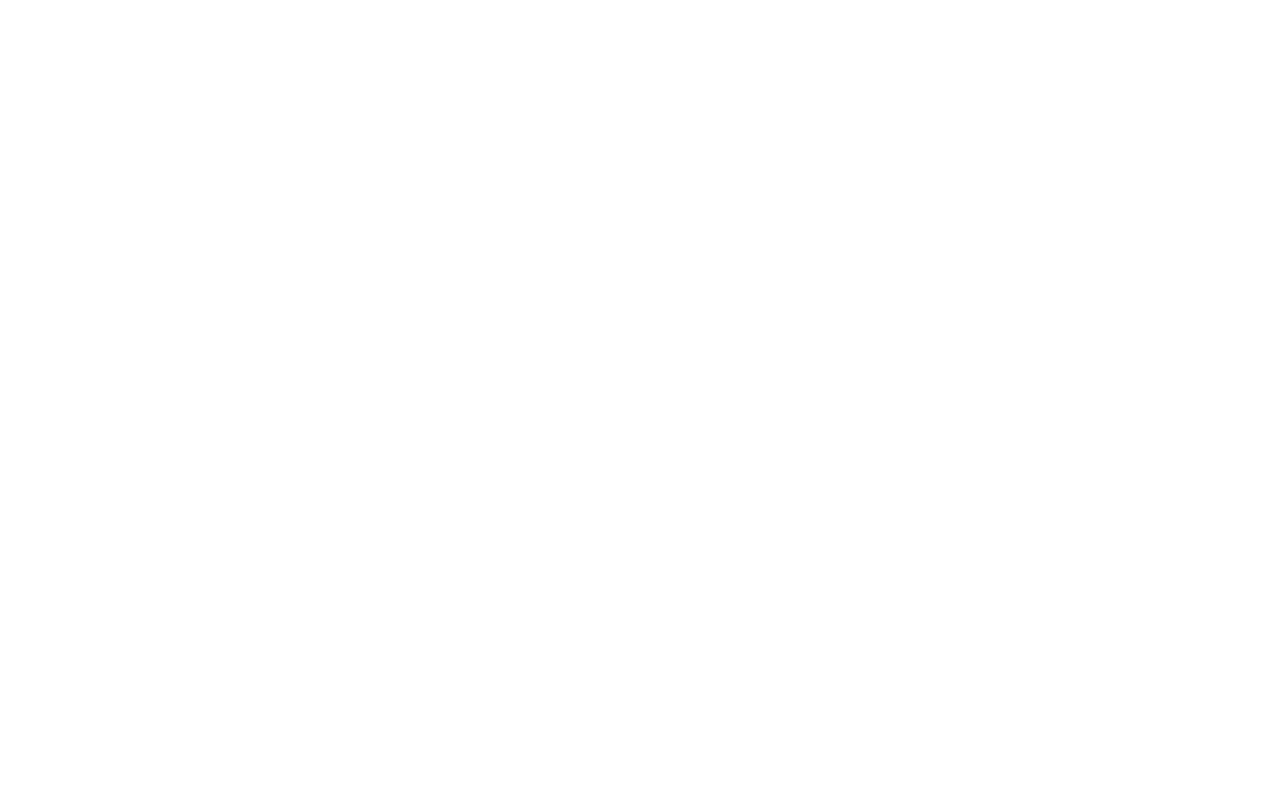
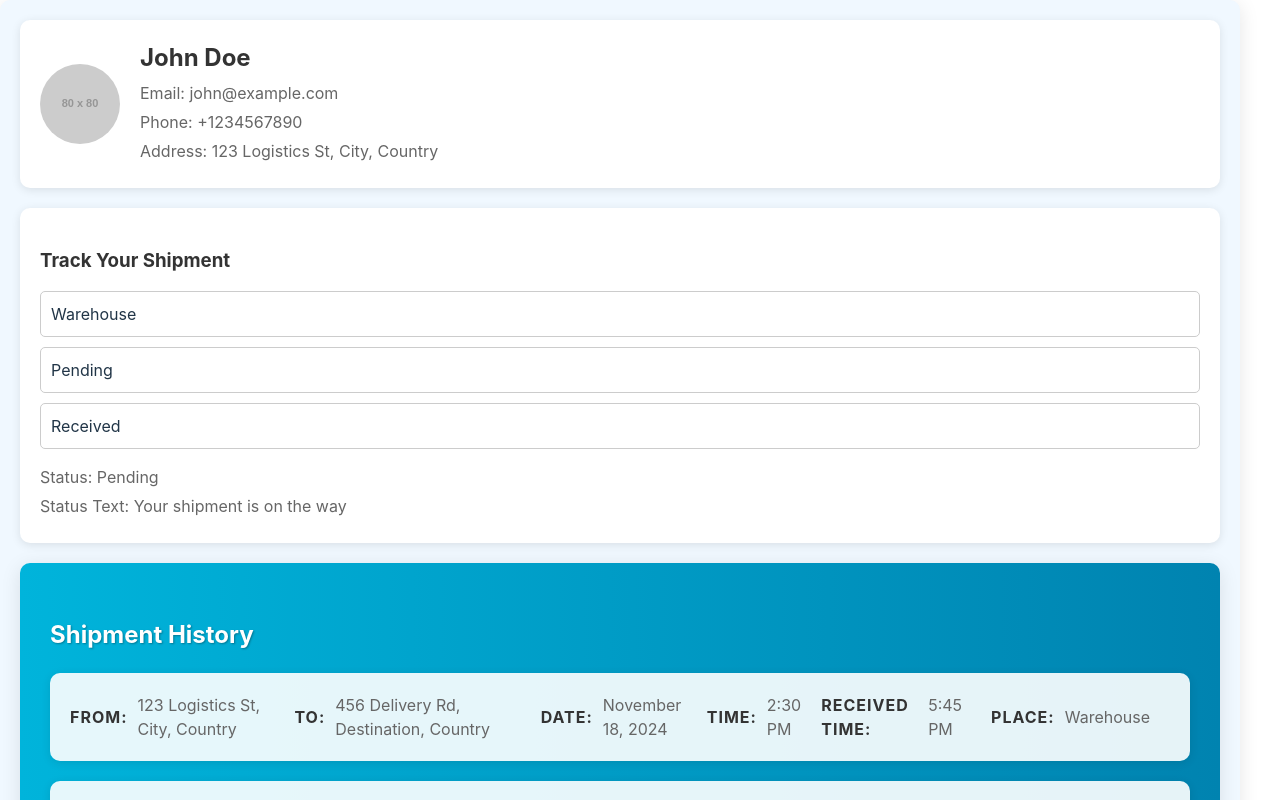
Before and after one commit to Nsairun/react24, a React (Vite) app: page /UserDashboard in a window 1280 px wide. Before the commit this address had no page. Shown: the top 800 px of the page. Built offline with nearby package versions, Linux system fonts and the light colour scheme.

Commit message:
adding user dashboard

```diff
--- /dev/null
+++ b/src/atoms/UserContext.jsx
@@ -0,0 +1,16 @@
+// UserContext.jsx
+import React, { createContext, useContext } from 'react';
+
+const UserContext = createContext();
+
+export const UserProvider = ({ children, value }) => {
+  return (
+    <UserContext.Provider value={value}>
+      {children}
+    </UserContext.Provider>
+  );
+};
+
+export const useUser = () => {
+  return useContext(UserContext);
+};
--- a/src/main.jsx
+++ b/src/main.jsx
@@ -8,7 +8,22 @@
   RouterProvider,
 } from "react-router-dom";
 import "./index.css";
-import RegistrationLogin from './orgs/RegistrationLogin.jsx'
+import RegistrationLogin from './orgs/RegistrationLogin.jsx';
+import UserDashboard from './orgs/UserDashboard.jsx'
+import { UserProvider } from './atoms/UserContext.jsx'
+
+const user = {
+  role: 'client', // or 'admin'
+  profilePic: 'https://via.placeholder.com/80',
+  name: 'John Doe',
+  email: 'john@example.com',
+  phone: '+1234567890',
+  address: '123 Logistics St, City, Country',
+  shipmentStatus: {
+    status: 'Pending',
+    statusText: 'Your shipment is on the way',
+  },
+}
 
 const router = createBrowserRouter([
   {
@@ -17,12 +32,16 @@
   {
     path: "RegistrationLogin", element: <RegistrationLogin />
   },
-
+  {
+    path: "UserDashboard", element: <UserDashboard />
+  },
 
 ]);
 
 createRoot(document.getElementById('root')).render(
   <StrictMode>
-    <RouterProvider router={router}/>
+    <UserProvider value={user}>
+      <RouterProvider router={router} />
+    </UserProvider>
   </StrictMode>,
 )
--- a/src/orgs/NavBar.jsx
+++ b/src/orgs/NavBar.jsx
@@ -62,6 +62,9 @@
     const handleNavigate = () => {
         navigate('/');
     }
+    const handleNavigateToDash = () => {
+      navigate('UserDashboard');
+  }
   return (
     <NavbarContainer>
         <Logo>CarryOn!</Logo>
@@ -70,8 +73,8 @@
          <small>Home</small>
           <FaHome />
         </NavLink>
-        <NavLink>
-         <small>Profilee</small>
+        <NavLink onClick={handleNavigateToDash}>
+         <small>Profile</small>
           <FaUserCircle />
         </NavLink>
       </NavLinks>
--- /dev/null
+++ b/src/orgs/UserDashboard.jsx
@@ -0,0 +1,237 @@
+// UserDashboard.js
+import React from 'react';
+import styled from 'styled-components';
+import { useUser } from '../atoms/UserContext';
+
+// Styled components
+const DashboardContainer = styled.div`
+  max-width: 1200px;
+  margin: 0 auto;
+  padding: 20px;
+  background-color: #f0f8ff; /* Light sky blue */
+  border-radius: 10px;
+  box-shadow: 0 4px 20px rgba(0, 0, 0, 0.1);
+`;
+
+const UserProfile = styled.div`
+  display: flex;
+  align-items: center;
+  background: white;
+  padding: 20px;
+  border-radius: 10px;
+  margin-bottom: 20px;
+  box-shadow: 0 2px 10px rgba(0, 0, 0, 0.1);
+`;
+
+const ProfilePic = styled.img`
+  border-radius: 50%;
+  width: 80px;
+  height: 80px;
+  margin-right: 20px;
+`;
+
+const UserInfo = styled.div`
+  flex-grow: 1;
+`;
+
+const UserName = styled.h2`
+  margin: 0;
+  color: #333;
+`;
+
+const UserDetail = styled.p`
+  margin: 5px 0;
+  color: #666;
+`;
+
+const TrackingSection = styled.div`
+  background: white;
+  padding: 20px;
+  border-radius: 10px;
+  box-shadow: 0 2px 10px rgba(0, 0, 0, 0.1);
+`;
+
+const TrackingTitle = styled.h3`
+  margin-bottom: 15px;
+  color: #333;
+`;
+
+const StatusList = styled.ul`
+  list-style-type: none;
+  padding: 0;
+`;
+
+const StatusItem = styled.li`
+  background: ${(props) => (props.isAdmin ? '#e0f7fa' : '#fff')};
+  padding: 10px;
+  border: 1px solid #ccc;
+  border-radius: 5px;
+  margin-bottom: 10px;
+  display: flex;
+  justify-content: space-between;
+`;
+
+const AdminButton = styled.button`
+  background-color: #008cba; /* Button color */
+  color: white;
+  border: none;
+  border-radius: 5px;
+  padding: 5px 10px;
+  cursor: pointer;
+  display: ${(props) => (props.isAdmin ? 'inline' : 'none')};
+
+  &:hover {
+    background-color: #005f7f; /* Darker shade on hover */
+  }
+`;
+
+// UserDashboard.js
+// ... (other component code remains the same)
+
+const ShipmentHistorySection = styled.div`
+  background: linear-gradient(to right, #00b4db, #0083b0);
+  padding: 30px;
+  border-radius: 10px;
+  box-shadow: 0 4px 20px rgba(0, 0, 0, 0.1);
+  margin-top: 20px;
+`;
+
+const ShipmentHistoryTitle = styled.h3`
+  margin-bottom: 20px;
+  color: white;
+  text-shadow: 1px 1px 2px rgba(0, 0, 0, 0.3);
+  font-size: 24px;
+`;
+
+const ShipmentHistoryItem = styled.div`
+  display: flex;
+  justify-content: space-between;
+  align-items: center;
+  padding: 20px;
+  background-color: rgba(255, 255, 255, 0.9);
+  border-radius: 10px;
+  box-shadow: 0 2px 10px rgba(0, 0, 0, 0.1);
+  margin-bottom: 20px;
+  transition: transform 0.3s, box-shadow 0.3s;
+
+  &:hover {
+    transform: translateY(-5px);
+    box-shadow: 0 4px 20px rgba(0, 0, 0, 0.2);
+  }
+`;
+
+const ShipmentDetail = styled.div`
+  display: flex;
+  align-items: center;
+  flex-grow: 1;
+  margin-right: 20px;
+`;
+
+const ShipmentLabel = styled.span`
+  font-weight: bold;
+  margin-right: 10px;
+  color: #333;
+  text-transform: uppercase;
+  letter-spacing: 1px;
+`;
+
+const ShipmentValue = styled.span`
+  color: #666;
+  font-size: 16px;
+`;
+
+const UserDashboard = () => {
+  const user = useUser(); // Get user from context
+  const isAdmin = user.role === 'admin'; // Check if the user is an admin
+
+  const shipmentHistory = [
+    {
+      from: '123 Logistics St, City, Country',
+      to: '456 Delivery Rd, Destination, Country',
+      date: 'November 18, 2024',
+      time: '2:30 PM',
+      receivedTime: '5:45 PM',
+      place: 'Warehouse',
+    },
+    {
+      from: '987 Shipping Ln, Warehouse, Country',
+      to: '123 Logistics St, City, Country',
+      date: 'November 17, 2024',
+      time: '10:00 AM',
+      receivedTime: '2:15 PM',
+      place: 'Pending',
+    },
+    {
+      from: '456 Delivery Rd, Destination, Country',
+      to: '789 Receiving Blvd, City, Country',
+      date: 'November 16, 2024',
+      time: '9:00 AM',
+      receivedTime: '12:00 PM',
+      place: 'Received',
+    },
+  ];
+
+  return (
+    <DashboardContainer>
+      <UserProfile>
+        <ProfilePic src={user.profilePic} alt="Profile" />
+        <UserInfo>
+          <UserName>{user.name}</UserName>
+          <UserDetail>Email: {user.email}</UserDetail>
+          <UserDetail>Phone: {user.phone}</UserDetail>
+          <UserDetail>Address: {user.address}</UserDetail>
+        </UserInfo>
+      </UserProfile>
+      <TrackingSection>
+        <TrackingTitle>Track Your Shipment</TrackingTitle>
+        <StatusList>
+          <StatusItem>
+            Warehouse <span>{isAdmin && <AdminButton>Edit</AdminButton>}</span>
+          </StatusItem>
+          <StatusItem>
+            Pending <span>{isAdmin && <AdminButton>Edit</AdminButton>}</span>
+          </StatusItem>
+          <StatusItem>
+            Received <span>{isAdmin && <AdminButton>Edit</AdminButton>}</span>
+          </StatusItem>
+        </StatusList>
+        <UserDetail>Status: {user.shipmentStatus.status}</UserDetail>
+        <UserDetail>Status Text: {user.shipmentStatus.statusText}</UserDetail>
+      </TrackingSection>
+
+      <ShipmentHistorySection>
+        <ShipmentHistoryTitle>Shipment History</ShipmentHistoryTitle>
+        {shipmentHistory.map((shipment, index) => (
+          <ShipmentHistoryItem key={index}>
+            <ShipmentDetail>
+              <ShipmentLabel>From:</ShipmentLabel>
+              <ShipmentValue>{shipment.from}</ShipmentValue>
+            </ShipmentDetail>
+            <ShipmentDetail>
+              <ShipmentLabel>To:</ShipmentLabel>
+              <ShipmentValue>{shipment.to}</ShipmentValue>
+            </ShipmentDetail>
+            <ShipmentDetail>
+              <ShipmentLabel>Date:</ShipmentLabel>
+              <ShipmentValue>{shipment.date}</ShipmentValue>
+            </ShipmentDetail>
+            <ShipmentDetail>
+              <ShipmentLabel>Time:</ShipmentLabel>
+              <ShipmentValue>{shipment.time}</ShipmentValue>
+            </ShipmentDetail>
+            <ShipmentDetail>
+              <ShipmentLabel>Received Time:</ShipmentLabel>
+              <ShipmentValue>{shipment.receivedTime}</ShipmentValue>
+            </ShipmentDetail>
+            <ShipmentDetail>
+              <ShipmentLabel>Place:</ShipmentLabel>
+              <ShipmentValue>{shipment.place}</ShipmentValue>
+            </ShipmentDetail>
+          </ShipmentHistoryItem>
+        ))}
+      </ShipmentHistorySection>
+    </DashboardContainer>
+  );
+};
+
+export default UserDashboard;
```
